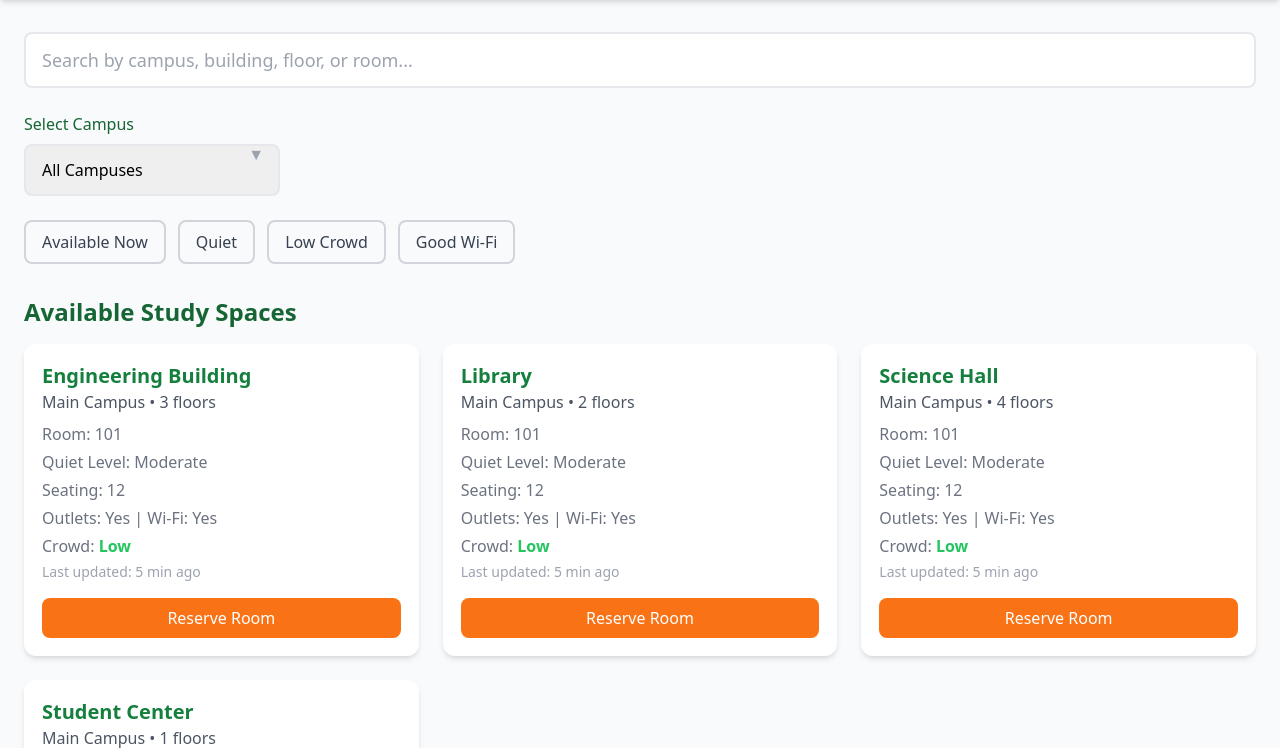
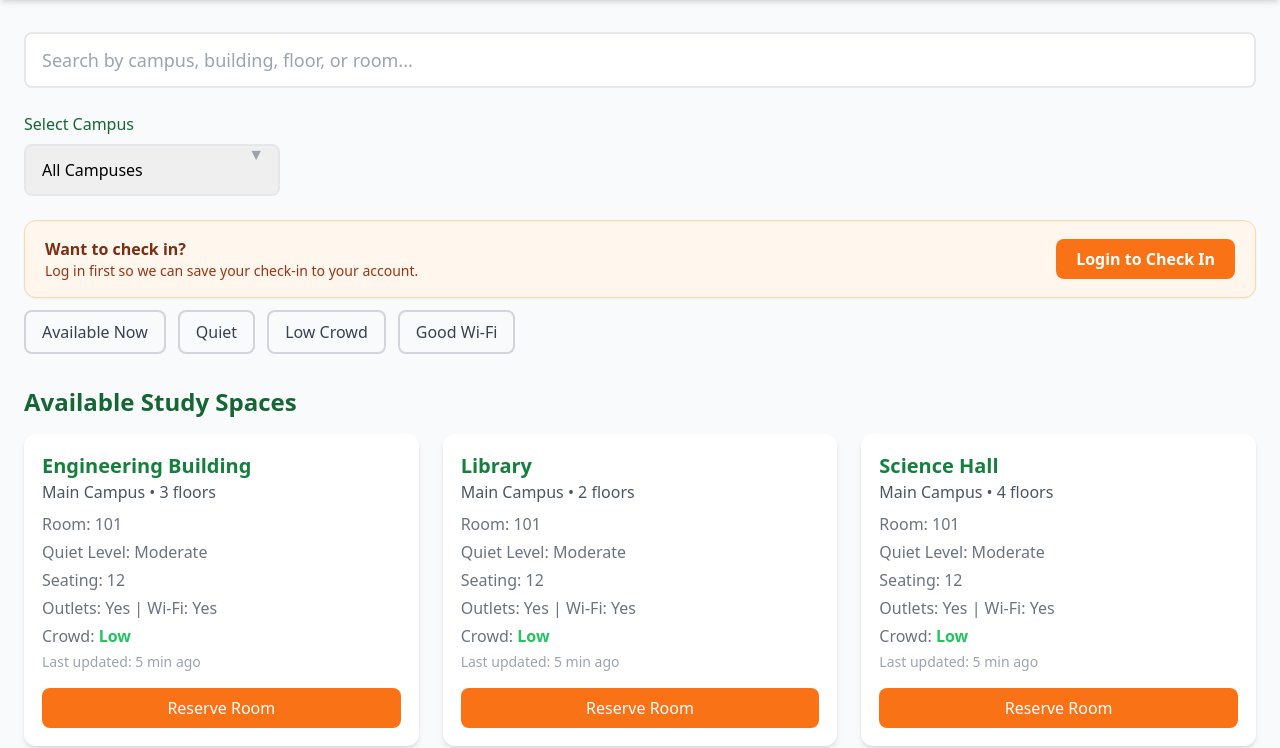
Before and after one commit to Cpl-flowers/Django_Spring26, a Django app: page / in a window 1280 px wide. Shown: the part 92-840 px from the top of the page. Run offline with Django 5.2, Linux system fonts and the light colour scheme; data comes from the database, SQL or seed files in the repository; some libraries are stand-ins or nearby versions.

Commit message:
Add shared fixture setup, check-in model, and home page check-in UI

```diff
--- a/testFolder/testApp/admin.py
+++ b/testFolder/testApp/admin.py
@@ -1,5 +1,5 @@
 from django.contrib import admin
-from .models import Room, Reservation
+from .models import CheckIn, Room, Reservation
 
 
 # Register your models here.
@@ -8,3 +8,4 @@ from .models import Building  # make sure this is imported
 admin.site.register(Building)  # register it so you can see it in admin
 admin.site.register(Room)
 admin.site.register(Reservation)
+admin.site.register(CheckIn)
--- a/testFolder/testApp/models.py
+++ b/testFolder/testApp/models.py
@@ -42,3 +42,18 @@ class Reservation(models.Model):
 
     def __str__(self):
         return f"{self.user.username} - {self.room.number}"
+
+
+class CheckIn(models.Model):
+    user = models.ForeignKey(User, on_delete=models.CASCADE)
+    building = models.ForeignKey(Building, on_delete=models.CASCADE, blank=True, null=True)
+    created_at = models.DateTimeField(auto_now_add=True)
+
+    class Meta:
+        ordering = ["-created_at"]
+
+    def __str__(self):
+        if self.building:
+            return f"{self.user.username} checked in at {self.building.name}"
+
+        return f"{self.user.username} checked in"
--- a/testFolder/testApp/templates/testApp/home.html
+++ b/testFolder/testApp/templates/testApp/home.html
@@ -49,6 +49,15 @@
 
     <!-- Main Content -->
     <main class="max-w-7xl mx-auto px-6 py-8">
+        {% if messages %}
+            <div class="mb-6 space-y-3">
+                {% for message in messages %}
+                    <div class="rounded-lg border border-green-200 bg-green-50 px-4 py-3 text-green-800 shadow-sm">
+                        {{ message }}
+                    </div>
+                {% endfor %}
+            </div>
+        {% endif %}
 
         <!-- Search Bar -->
         <div class="mb-6">
@@ -76,7 +85,31 @@
         </div>
 
         <!-- Quick Filters -->
-        <div class="flex flex-wrap gap-3 mb-8">
+        <div class="mb-8 flex flex-wrap items-center gap-3">
+            {% if user.is_authenticated %}
+                <form method="post" action="{% url 'check_in' %}">
+                    {% csrf_token %}
+                    <button type="submit"
+                            class="px-5 py-2 rounded-lg border-2 border-green-700 bg-green-700 font-semibold text-white hover:bg-white hover:text-green-700">
+                        Check In
+                    </button>
+                </form>
+            {% else %}
+                <div class="flex w-full flex-col gap-3 rounded-xl border border-orange-200 bg-orange-50 px-5 py-4 shadow-sm md:flex-row md:items-center md:justify-between">
+                    <div>
+                        <p class="font-semibold text-orange-900">Want to check in?</p>
+                        <p class="text-sm text-orange-800">
+                            Log in first so we can save your check-in to your account.
+                        </p>
+                    </div>
+
+                    <a href="{% url 'login' %}?next={% url 'home' %}"
+                       class="inline-flex items-center justify-center rounded-lg bg-orange-500 px-5 py-2 font-semibold text-white hover:bg-orange-600">
+                        Login to Check In
+                    </a>
+                </div>
+            {% endif %}
+
             <button class="px-4 py-2 rounded-lg border-2 border-gray-300 text-gray-700 hover:bg-orange-500 hover:text-white">
                 Available Now
             </button>
--- a/testFolder/testApp/views.py
+++ b/testFolder/testApp/views.py
@@ -1,8 +1,11 @@
 from django.contrib.auth.forms import UserCreationForm
+from django.contrib.auth.decorators import login_required
+from django.contrib import messages
 from django.shortcuts import render, get_object_or_404, redirect
+from django.views.decorators.http import require_POST
 from datetime import datetime
 
-from .models import Building, Room, Reservation
+from .models import Building, CheckIn, Room, Reservation
 
 
 # -------------------
@@ -36,6 +39,15 @@ def signup_view(request):
     return render(request, 'testApp/signup.html', {
         'form': form
     })
+
+
+@login_required(login_url="login")
+@require_POST
+def check_in_view(request):
+    CheckIn.objects.create(user=request.user)
+
+    messages.success(request, "You checked in successfully.")
+    return redirect("home")
 
 
 # -------------------
--- a/testFolder/testFolder/urls.py
+++ b/testFolder/testFolder/urls.py
@@ -30,6 +30,7 @@ urlpatterns = [
     ), name='login'),
     path('logout/', auth_views.LogoutView.as_view(), name='logout'),
     path('signup/', views.signup_view, name='signup'),
+    path('check-in/', views.check_in_view, name='check_in'),
 
     # STEP 1 → rooms in building
     path('building/<int:building_id>/rooms/', views.select_room_view, name='select_rooms'),
```
Also changed, not shown: testFolder/testApp/migrations/0004_checkin.py (added), testFolder/testApp/migrations/0005_alter_checkin_building.py (added).
